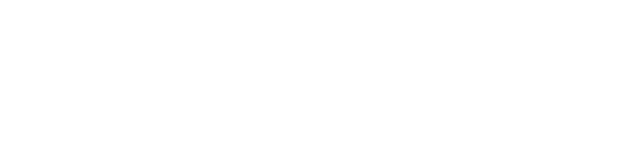
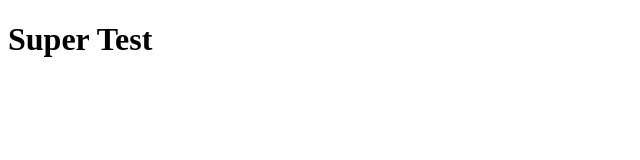
Before and after one commit to anthonywispelaereweb/exos, a plain HTML site: page test.html in a window 1280 px wide. Shown: the whole page, without its empty margins (0-640 px from the left). Drawn offline with Linux system fonts and the light colour scheme.

Commit message:
ajout d'un H1

```diff
--- a/test.html
+++ b/test.html
@@ -6,6 +6,6 @@
     <title>test</title>
 </head>
 <body>
-
+    <h1>Super Test</h1>
 </body>
 </html>
```
